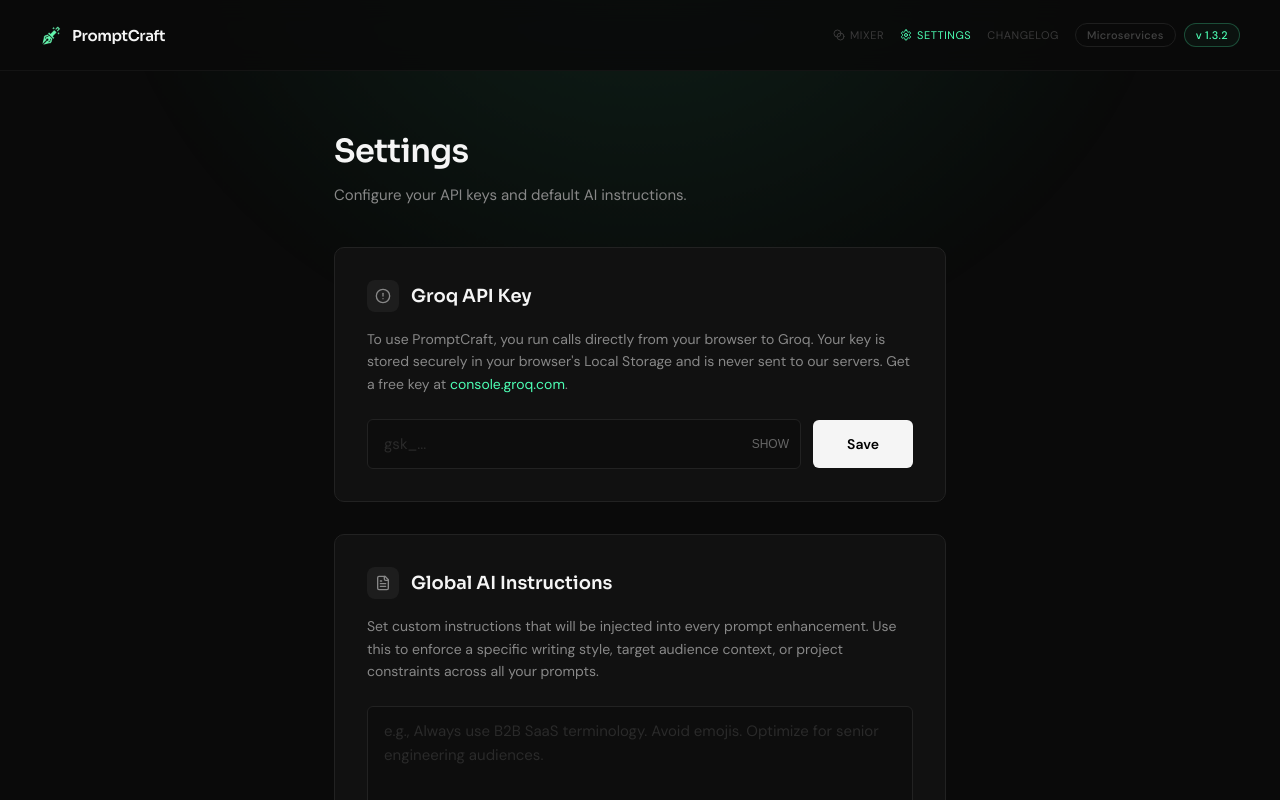
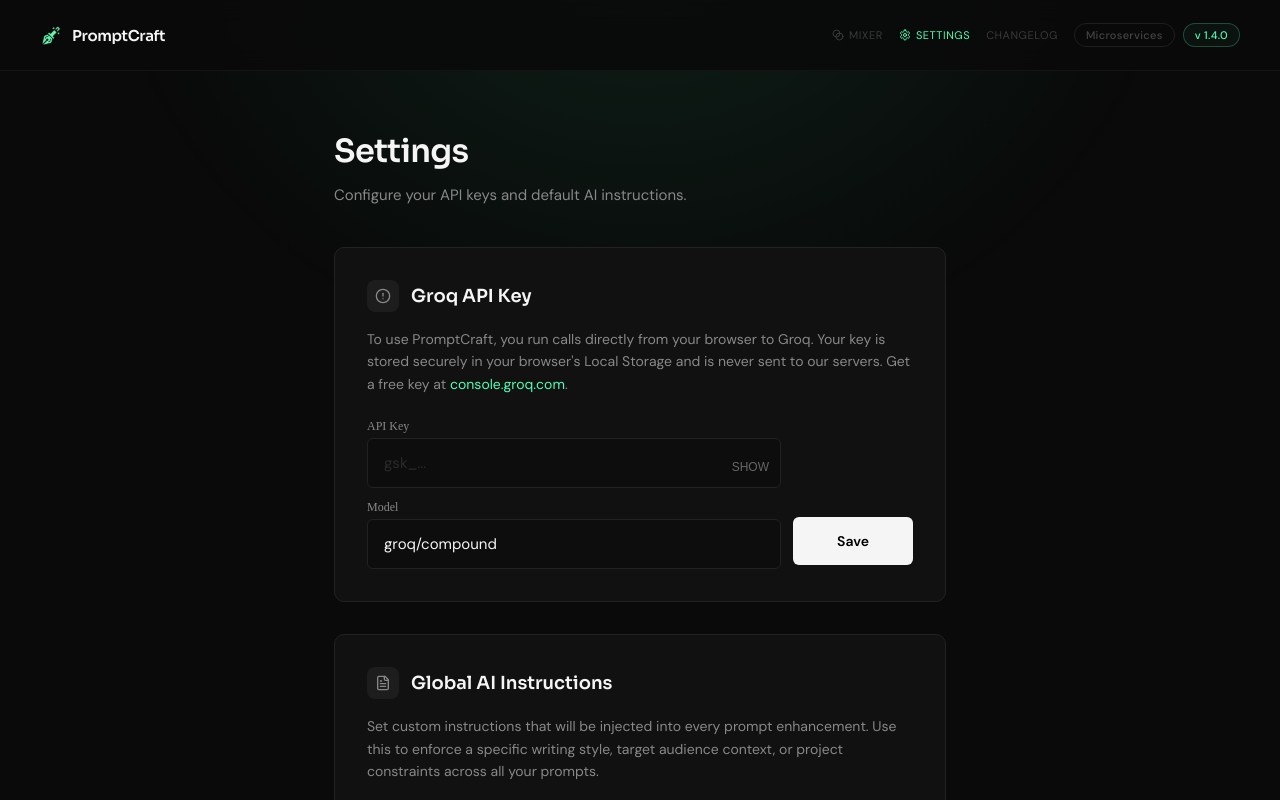
Before and after one commit to UtkarshPcs/promptcraft-webapp, a React (Vite) app: page / in a window 1280 px wide. Both pictures are taken after a click on the button "SETTINGS". Shown: the top 800 px of the page. Built offline with nearby package versions, Linux system fonts and the light colour scheme.

Commit message:
v1.4.0: dynamic model selection and save animation

```diff
--- a/package.json
+++ b/package.json
@@ -1,7 +1,7 @@
 {
   "name": "promptcraft",
   "private": true,
-  "version": "1.3.1",
+  "version": "1.4.0",
   "type": "module",
   "scripts": {
     "dev": "vite --host",
--- a/src/App.jsx
+++ b/src/App.jsx
@@ -254,7 +254,7 @@
   return Math.ceil(text.length / 4);
 }
 
-async function callGroq(messages, sysPrompt = SYSTEM_PROMPT, apiKey = null, userContext = "") {
+async function callGroq(messages, sysPrompt = SYSTEM_PROMPT, apiKey = null, userContext = "", model = "groq/compound") {
   try {
     let finalSysPrompt = sysPrompt;
     if (userContext.trim()) {
@@ -272,7 +272,7 @@
         "Authorization": `Bearer ${apiKey}`,
       },
       body: JSON.stringify({
-        model: "qwen-2.5-32b",
+        model: model,
         max_tokens: 1500,
         temperature: 0.6,
         top_p: 0.95,
@@ -373,12 +373,19 @@
     }
     return "";
   });
+  const [model, setModel] = useState(() => {
+    if (typeof window !== "undefined") {
+      return localStorage.getItem("promptcraft_model") || "groq/compound";
+    }
+    return "groq/compound";
+  });
   const [showApiKeyAlert, setShowApiKeyAlert] = useState(false);
   const [apiKeyError, setApiKeyError] = useState("");
   const [settingsSaved, setSettingsSaved] = useState(false);
   const [showKey, setShowKey] = useState(false);
   const [tempApiKey, setTempApiKey] = useState(apiKey);
   const [tempInstructions, setTempInstructions] = useState(customInstructions);
+  const [tempModel, setTempModel] = useState(model);
 
   useEffect(() => {
     if (textareaRef.current && view === "home") {
@@ -408,7 +415,7 @@
     setResult(null);
     setQuestions([]);
     setOutputTokens(0);
-    const res = await callGroq([{ role: "user", content: input }], SYSTEM_PROMPT, apiKey, customInstructions);
+    const res = await callGroq([{ role: "user", content: input }], SYSTEM_PROMPT, apiKey, customInstructions, model);
 
     if (res.type === "invalid_key") {
       setApiKeyError("The API key provided is invalid. Please check your Settings.");
@@ -444,7 +451,7 @@
       ? SYSTEM_PROMPT + `\n\n## OVERRIDE: FORCE ENHANCEMENT MODE\nThe user chose to skip all clarifying questions. You MUST NOT return questions. Instead, enhance the prompt immediately using your best judgment to fill in missing context. Make reasonable assumptions for audience, format, tone, and constraints. Generate the best possible enhanced prompt from what you have. Return ONLY the enhanced JSON format — NEVER the questions format.`
       : SYSTEM_PROMPT;
 
-    let res = await callGroq([{ role: "user", content: combined }], sysPrompt, apiKey, customInstructions);
+    let res = await callGroq([{ role: "user", content: combined }], sysPrompt, apiKey, customInstructions, model);
 
     if (res.type === "invalid_key") {
       setApiKeyError("The API key provided is invalid. Please check your Settings.");
@@ -456,7 +463,7 @@
     // Safety net: if AI still returns questions despite force mode, retry once more with raw input only
     if (res.type === "questions" || !res.enhancedPrompt) {
       const forceMsg = `Enhance this prompt with a clear expert persona, specific step-by-step instructions, format, constraints, and any implied context. Make reasonable assumptions. Do NOT ask any questions — just enhance it:\n\n${input}`;
-      res = await callGroq([{ role: "user", content: forceMsg }], sysPrompt, apiKey, customInstructions);
+      res = await callGroq([{ role: "user", content: forceMsg }], sysPrompt, apiKey, customInstructions, model);
     }
 
     // Final fallback: if still no enhancedPrompt, construct a minimal valid result
@@ -494,7 +501,7 @@
     setRefineLoading(true);
     setRefineClarify(null);
     const refineMessage = `## Current Enhanced Prompt\n\n${result.enhancedPrompt}\n\n## User's Modification Request\n\n${refineInput}`;
-    const res = await callGroq([{ role: "user", content: refineMessage }], REFINE_SYSTEM_PROMPT, apiKey, customInstructions);
+    const res = await callGroq([{ role: "user", content: refineMessage }], REFINE_SYSTEM_PROMPT, apiKey, customInstructions, model);
     if (res.type === "questions") {
       setRefineClarify({ questions: res.questions, preview: res.preview });
       setRefineLoading(false);
@@ -512,7 +519,7 @@
     if (!refineClarifyAnswer.trim() || !apiKey) return;
     setRefineLoading(true);
     const refineMessage = `## Current Enhanced Prompt\n\n${result.enhancedPrompt}\n\n## User's Original Modification Request\n\n${refineInput}\n\n## User's Clarification\n\n${refineClarifyAnswer}`;
-    const res = await callGroq([{ role: "user", content: refineMessage }], REFINE_SYSTEM_PROMPT, apiKey, customInstructions);
+    const res = await callGroq([{ role: "user", content: refineMessage }], REFINE_SYSTEM_PROMPT, apiKey, customInstructions, model);
     setResult(res);
     setOutputTokens(countTokens(res.enhancedPrompt));
     setRefineCount(c => c + 1);
@@ -542,7 +549,7 @@
     setMixerPreview("");
 
     const message = `## Prompt A\n\n${mixerInputA}\n\n## Prompt B\n\n${mixerInputB}`;
-    const res = await callGroq([{ role: "user", content: message }], MIXER_SYSTEM_PROMPT, apiKey, customInstructions);
+    const res = await callGroq([{ role: "user", content: message }], MIXER_SYSTEM_PROMPT, apiKey, customInstructions, model);
 
     if (res.type === "contradictions") {
       setMixerContradictions(res.contradictions || []);
@@ -566,7 +573,7 @@
     }).join("\n");
 
     const message = `## Prompt A\n\n${mixerInputA}\n\n## Prompt B\n\n${mixerInputB}\n\n## User's Resolved Contradictions\n\n${resolutionsText}`;
-    const res = await callGroq([{ role: "user", content: message }], MIXER_RESOLVE_PROMPT, apiKey, customInstructions);
+    const res = await callGroq([{ role: "user", content: message }], MIXER_RESOLVE_PROMPT, apiKey, customInstructions, model);
     setMixerResult(res);
     setMixerStage("result");
   }
@@ -646,6 +653,16 @@
           to   { opacity: 1; transform: translateY(0); }
         }
 
+        @keyframes savePulse {
+          0% { box-shadow: 0 0 0 0 rgba(77, 255, 180, 0.7); }
+          70% { box-shadow: 0 0 0 10px rgba(77, 255, 180, 0); }
+          100% { box-shadow: 0 0 0 0 rgba(77, 255, 180, 0); }
+        }
+
+        .btn-saved-pulse {
+          animation: savePulse 1.5s ease-out;
+        }
+
         .hero-bg {
           position: absolute; top: 0; left: 0; width: 100vw; height: 60vh;
           background: radial-gradient(ellipse at 50% -20%, rgba(77,255,180,0.1), transparent 60%);
@@ -870,7 +887,7 @@
           <button className="btn-g font-mono" style={{ fontSize: "11px", letterSpacing: "0.05em" }} onClick={() => setView("updates")}>CHANGELOG</button>
           <div style={{ display: "flex", gap: "8px" }}>
             <span className="tag">Microservices</span>
-            <span className="tag tag-g">v 1.3.2</span>
+            <span className="tag tag-g">v 1.4.0</span>
           </div>
         </div>
       </nav>
@@ -1280,37 +1297,77 @@
                 </p>
 
                 <div style={{ display: "flex", gap: "12px", alignItems: "center" }}>
-                  <div style={{ position: "relative", flex: 1 }}>
+                  <div style={{ display: "flex", flexDirection: "column", flex: 1, gap: "12px" }}>
+                    <div style={{ position: "relative" }}>
+                      <label style={{ display: "block", color: "#888", fontSize: "12px", marginBottom: "4px" }}>API Key</label>
                       <input
                         type={showKey ? "text" : "password"}
                         value={tempApiKey}
                         onChange={(e) => setTempApiKey(e.target.value)}
                         placeholder="gsk_..."
                         className="font-mono text-in"
-                      style={{ paddingRight: "48px" }}
+                        style={{ paddingRight: "48px", width: "100%" }}
                       />
                       <button
                         onClick={() => setShowKey(!showKey)}
-                      style={{ position: "absolute", right: "12px", top: "50%", transform: "translateY(-50%)", background: "none", border: "none", color: "#666", cursor: "pointer", fontSize: "12px" }}
+                        style={{ position: "absolute", right: "12px", top: "70%", transform: "translateY(-50%)", background: "none", border: "none", color: "#666", cursor: "pointer", fontSize: "12px" }}
                         title={showKey ? "Hide Key" : "Show Key"}
                       >
                         {showKey ? "HIDE" : "SHOW"}
                       </button>
                     </div>
 
+                    <div style={{ position: "relative" }}>
+                      <label style={{ display: "block", color: "#888", fontSize: "12px", marginBottom: "4px" }}>Model</label>
+                      <input
+                        type="text"
+                        value={tempModel}
+                        onChange={(e) => setTempModel(e.target.value)}
+                        placeholder="e.g. groq/compound"
+                        className="font-mono text-in"
+                        style={{ width: "100%" }}
+                      />
+                    </div>
+                  </div>
+
                   <button
                     onClick={() => {
+                      if (tempApiKey.trim() || tempModel.trim()) {
                         if (tempApiKey.trim()) {
                           localStorage.setItem("promptcraft_api_key", tempApiKey.trim());
                           setApiKey(tempApiKey.trim());
+                        }
+                        if (tempModel.trim()) {
+                          localStorage.setItem("promptcraft_model", tempModel.trim());
+                          setModel(tempModel.trim());
+                        }
                         setSettingsSaved(true);
-                        setTimeout(() => setSettingsSaved(false), 2000);
+                        setTimeout(() => setSettingsSaved(false), 2500);
                       }
                     }}
-                    className="btn-p"
-                    style={{ background: "#F5F5F5", color: "#000", fontWeight: 600, padding: "0 24px", minWidth: "100px", height: "48px", display: "flex", alignItems: "center", justifyContent: "center" }}
+                    className={`btn-p ${settingsSaved ? 'btn-saved-pulse' : ''}`}
+                    style={{
+                      background: settingsSaved ? "#4DFFB4" : "#F5F5F5",
+                      color: "#000",
+                      fontWeight: 600,
+                      padding: "0 24px",
+                      minWidth: "120px",
+                      height: "48px",
+                      display: "flex",
+                      alignItems: "center",
+                      justifyContent: "center",
+                      transition: "all 0.4s cubic-bezier(0.175, 0.885, 0.32, 1.275)",
+                      transform: settingsSaved ? "scale(1.05)" : "scale(1)",
+                      alignSelf: "flex-end",
+                      marginBottom: "4px"
+                    }}
                   >
-                    {settingsSaved ? <Check size={18} color="#000" /> : "Save"}
+                    {settingsSaved ? (
+                      <div style={{ display: "flex", alignItems: "center", gap: "6px" }}>
+                        <Check size={18} color="#000" />
+                        <span>Saved!</span>
+                      </div>
+                    ) : "Save"}
                   </button>
                 </div>
                 {apiKey && (
@@ -1399,12 +1456,25 @@
             <div className="card" style={{ padding: "32px", marginBottom: "24px" }}>
               <div style={{ display: "flex", alignItems: "center", justifyContent: "space-between", marginBottom: "24px" }}>
                 <div style={{ display: "flex", alignItems: "center", gap: "12px" }}>
-                  <span className="font-sora" style={{ fontSize: "20px", color: "#4DFFB4", fontWeight: 600 }}>v 1.3.2</span>
+                  <span className="font-sora" style={{ fontSize: "20px", color: "#4DFFB4", fontWeight: 600 }}>v 1.4.0</span>
                   <span className="tag tag-g">LATEST</span>
                 </div>
+                <span className="font-mono" style={{ fontSize: "11px", color: "#444" }}>MAR 10, 2026</span>
+              </div>
+              <ul className="font-dm" style={{ color: "#CCCCCC", fontSize: "15px", lineHeight: 1.8, paddingLeft: "20px", display: "flex", flexDirection: "column", gap: "8px" }}>
+                <li><strong>Dynamic Model Selection</strong> — You can now specify any custom Groq model in the Settings view to use for prompt enhancement and evaluation.</li>
+                <li><strong>UI Enhancements</strong> — Replaced the text-only save button with a sleek pulse animation and checkmark to provide satisfying visual feedback when saving settings.</li>
+              </ul>
+            </div>
+
+            <div className="card" style={{ padding: "32px", borderColor: "#181818", marginBottom: "24px" }}>
+              <div style={{ display: "flex", alignItems: "center", justifyContent: "space-between", marginBottom: "24px" }}>
+                <div style={{ display: "flex", alignItems: "center", gap: "12px" }}>
+                  <span className="font-sora" style={{ fontSize: "20px", color: "#F5F5F5", fontWeight: 600 }}>v 1.3.2</span>
+                </div>
                 <span className="font-mono" style={{ fontSize: "11px", color: "#444" }}>MAR 07, 2026</span>
               </div>
-              <ul className="font-dm" style={{ color: "#CCCCCC", fontSize: "15px", lineHeight: 1.8, paddingLeft: "20px", display: "flex", flexDirection: "column", gap: "8px" }}>
+              <ul className="font-dm" style={{ color: "#888888", fontSize: "15px", lineHeight: 1.8, paddingLeft: "20px", display: "flex", flexDirection: "column", gap: "8px" }}>
                 <li><strong>Settings Tab</strong> — New centralized Settings view accessible via the navigation bar.</li>
                 <li><strong>User API Keys</strong> — Moved away from a shared server key. Users now provide their own Groq API key securely saved in their browser's local storage.</li>
                 <li><strong>Custom Instructions</strong> — You can now save default custom AI instructions that will be injected into every prompt enhancement (e.g., preferred target audience or coding style).</li>
@@ -1786,7 +1856,7 @@
         {/* ── FOOTER ── */}
         <div style={{ marginTop: "80px", paddingTop: "24px", borderTop: "1px solid #141414", display: "flex", justifyContent: "space-between", alignItems: "center" }}>
           <div style={{ display: "flex", flexDirection: "column", gap: "6px" }}>
-            <span className="font-mono" style={{ fontSize: "11px", color: "#444", letterSpacing: "0.08em" }}>PROMPTCRAFT · v1.3.2</span>
+            <span className="font-mono" style={{ fontSize: "11px", color: "#444", letterSpacing: "0.08em" }}>PROMPTCRAFT · v1.4.0</span>
             <span className="font-dm" style={{ fontSize: "11px", color: "#333", display: "flex", alignItems: "center", gap: "4px" }}>
               Made by <span style={{ color: "#666", fontWeight: 500 }}>Utkarsh AI dev</span>
             </span>
```
Lines whose indentation alone changed are shown as unchanged.
